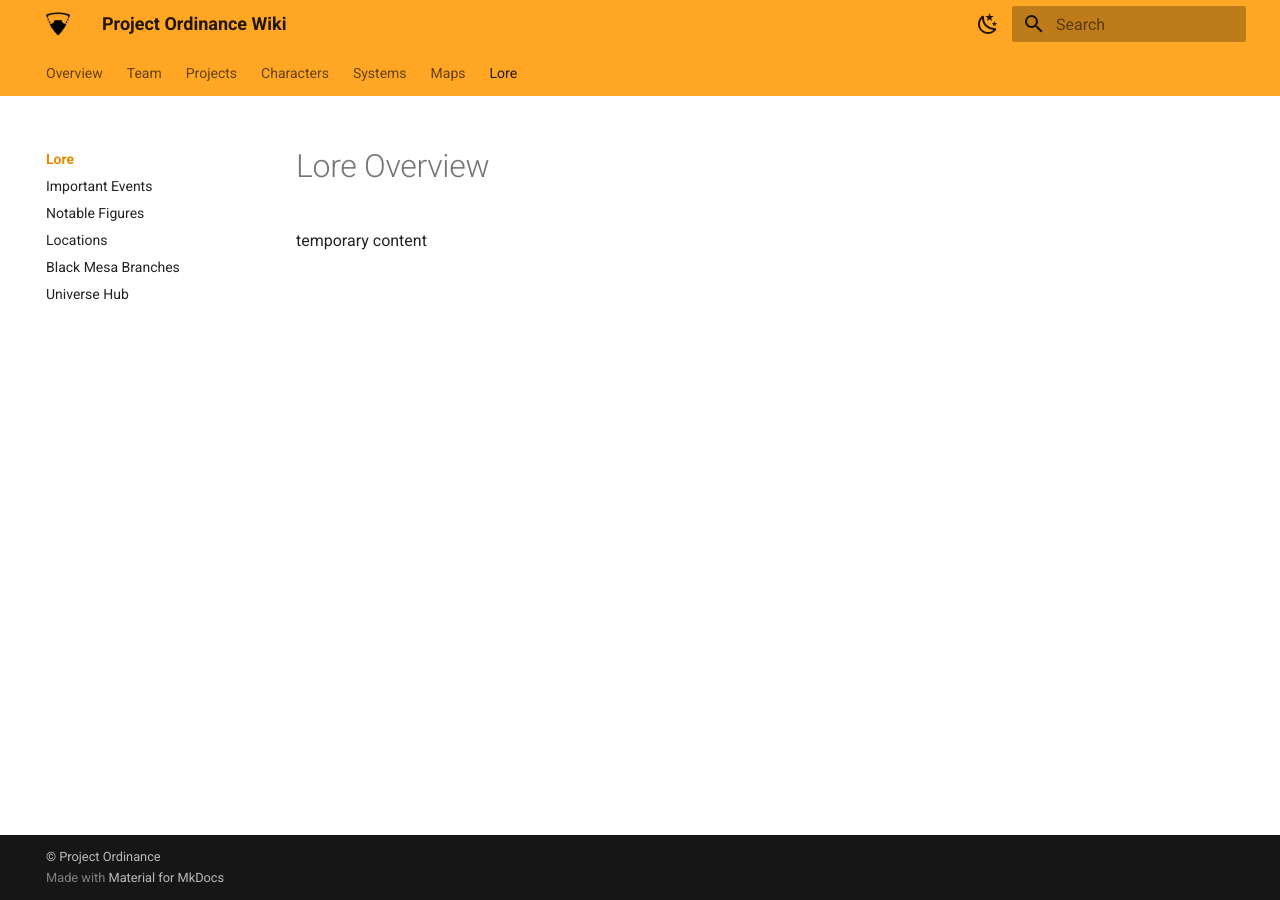
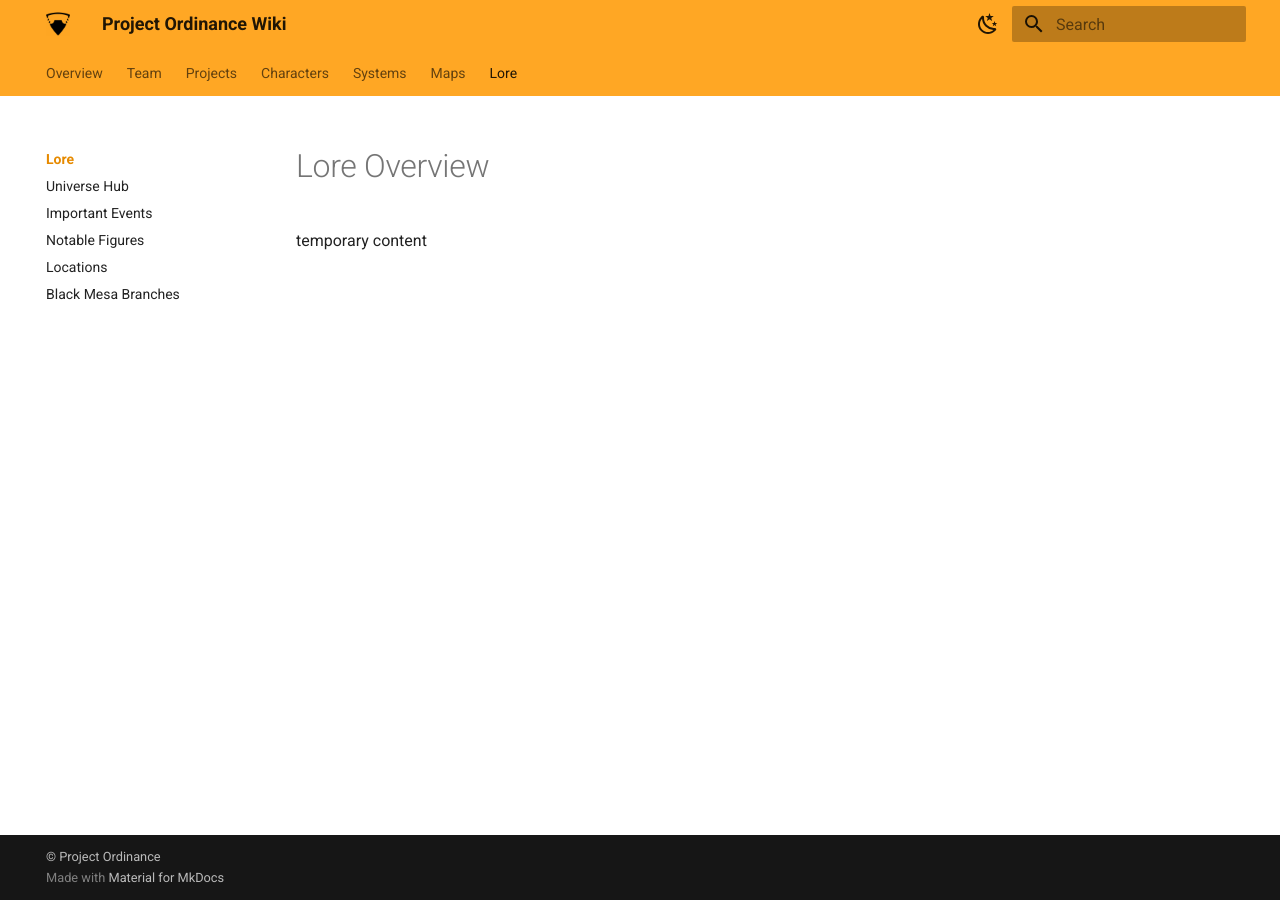
Before and after one commit to Project-Ordinance/website-wiki, an MkDocs documentation site: the page built from docs/lore/index.md, in a window 1280 px wide. Built offline with MkDocs 1.6.1 and Material for MkDocs 9.7.7, drawn with Linux system fonts in a browser that asks for light colours; part of the change alters nothing that is shown.

```diff
--- a/mkdocs.yml
+++ b/mkdocs.yml
@@ -96,8 +96,8 @@ nav:
     - Map Guide: maps/index.md
   - Lore:
     - Lore Overview: lore/index.md
+    - Universe Hub: lore/ic-information.md
     - Important Events: lore/events.md
     - Notable Figures: lore/figures.md
     - Locations: lore/locations.md
     - Black Mesa Branches: lore/bm-branches.md
-    - Universe Hub: lore/ic-information.md
```
